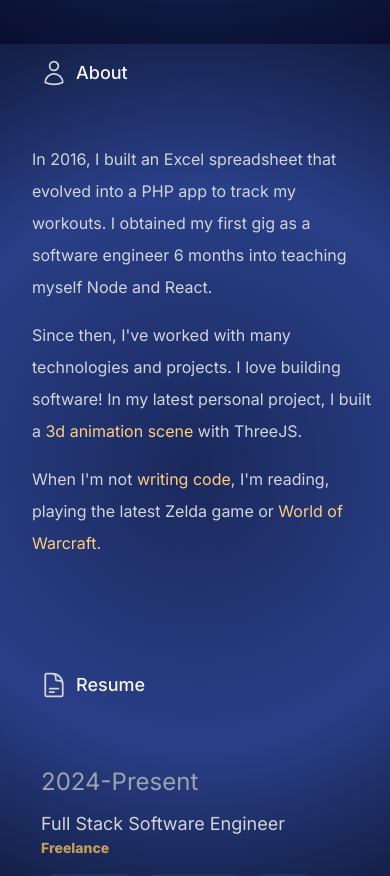
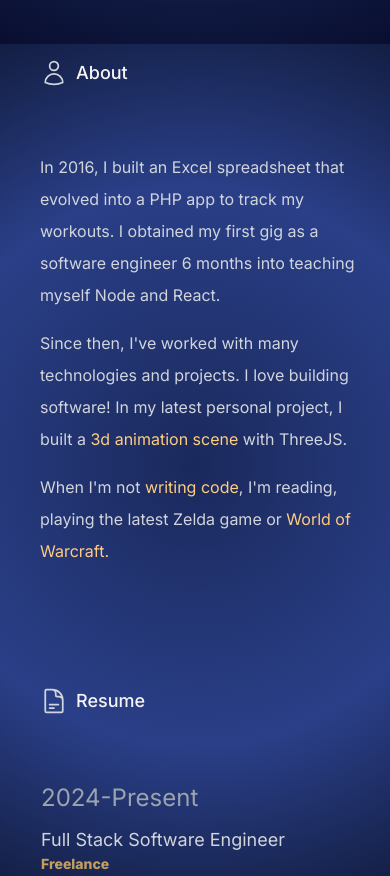
Before and after one commit to Natasha08/natasha-osborne-site, a Next.js app: page / in a window 390 px wide. Shown: the part 800-1676 px from the top of the page. Built offline with nearby package versions, Linux system fonts and the light colour scheme; no server answers.

Commit message:
fix about text spacing on mobile

```diff
--- a/app/components/about.js
+++ b/app/components/about.js
@@ -15,7 +15,7 @@ export default function About() {
         <SectionHeader Icon={UserIcon} text="About" />
 
         <div className="relative z-10">
-          <div className="p-4 md:p-6 2xl:py-0 space-y-4 text-wrap leading-loose 2xl:leading-relaxed">
+          <div className="p-6 2xl:py-0 space-y-4 text-wrap leading-loose 2xl:leading-relaxed">
             <p>
               In 2016, I built an Excel spreadsheet that evolved into a PHP app
               to track my workouts. I obtained my first gig as a software
```
